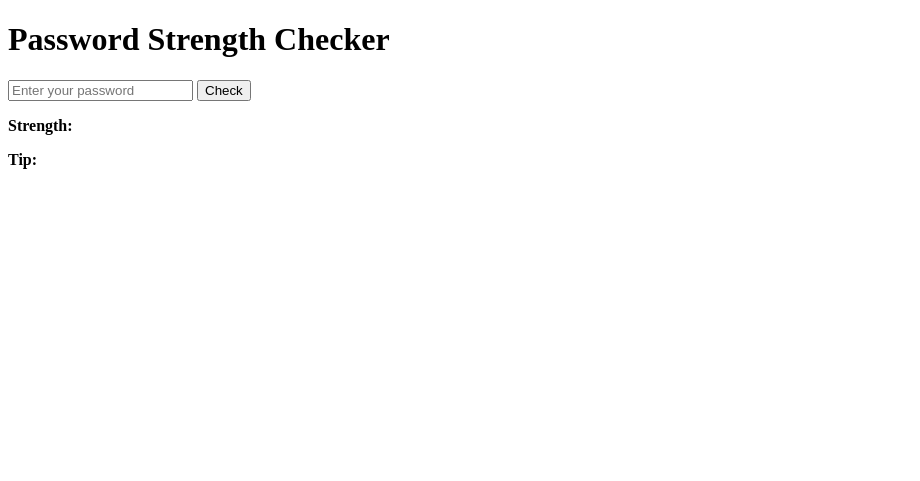
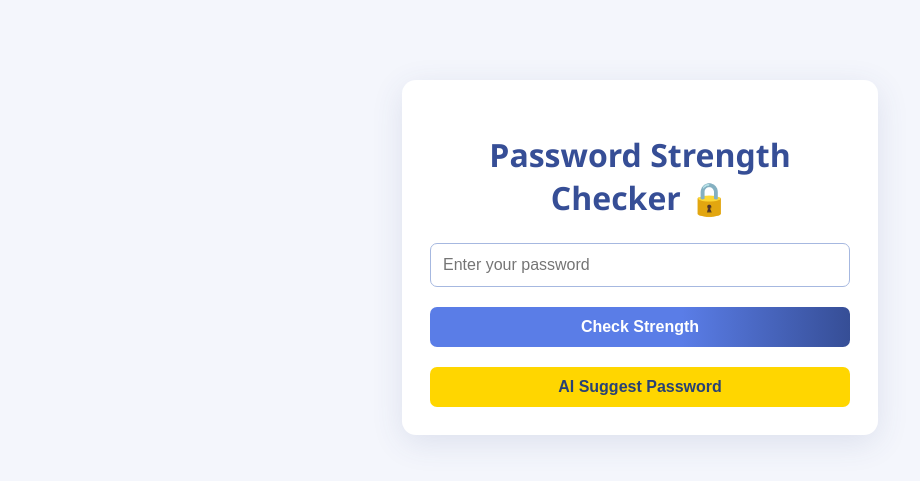
Before and after one commit to SSV359/password-strength-checker, a Flask app: page / in a window 1280 px wide. Shown: the top 481 px of the page, without its empty margins (0-920 px from the left). Run offline with Flask 3, Linux system fonts and the light colour scheme.

Commit message:
html edits

```diff
--- a/app.py
+++ b/app.py
@@ -1,5 +1,5 @@
 from flask import Flask, render_template, request
-import string
+import string, secrets
 
 app = Flask(__name__)
 
@@ -18,13 +18,35 @@ def check_password_strength(password):
     else:
         return "Weak ❌", "Use at least 8 characters, and mix letters, numbers, and symbols."
 
+def ai_suggest_password():
+    # Generate a strong random password
+    alphabet = string.ascii_letters + string.digits + string.punctuation
+    while True:
+        password = ''.join(secrets.choice(alphabet) for _ in range(16))
+        # Ensure it has at least one of each type
+        if (any(c.islower() for c in password) and
+            any(c.isupper() for c in password) and
+            any(c.isdigit() for c in password) and
+            any(c in string.punctuation for c in password)):
+            break
+    recommendation = "This password is highly secure due to its length and use of random characters, numbers, and symbols. Consider using a password manager to store it safely."
+    return password, recommendation
+
 @app.route("/", methods=["GET", "POST"])
 def index():
-    strength, tip = "", ""
+    strength, tip, suggestion, suggestion_tip = "", "", "", ""
     if request.method == "POST":
-        password = request.form["password"]
-        strength, tip = check_password_strength(password)
-    return render_template("index.html", strength=strength, tip=tip)
+        password = request.form.get("password", "")
+        if "suggest" in request.form:
+            suggestion, suggestion_tip = ai_suggest_password()
+        else:
+            strength, tip = check_password_strength(password)
+    return render_template("index.html",
+        strength=strength,
+        tip=tip,
+        suggestion=suggestion,
+        suggestion_tip=suggestion_tip
+    )
 
 if __name__ == "__main__":
     app.run(host="0.0.0.0", port=80)
--- a/templates/index.html
+++ b/templates/index.html
@@ -2,14 +2,114 @@
 <html>
 <head>
     <title>Password Strength Checker</title>
+    <meta name="viewport" content="width=device-width, initial-scale=1">
+    <style>
+        body {
+            background: #f4f6fc;
+            font-family: 'Segoe UI', Arial, sans-serif;
+            margin: 0;
+            padding: 0;
+        }
+        .container {
+            max-width: 420px;
+            margin: 80px auto;
+            padding: 32px 28px 28px 28px;
+            background: #fff;
+            border-radius: 14px;
+            box-shadow: 0 8px 32px rgba(60,70,130,0.12);
+        }
+        h1 {
+            font-size: 2rem;
+            margin-bottom: 24px;
+            color: #364e96;
+            text-align: center;
+            font-weight: 600;
+        }
+        form {
+            display: flex;
+            flex-direction: column;
+            gap: 14px;
+        }
+        input[type="text"], input[type="password"] {
+            padding: 12px;
+            border: 1.5px solid #a6b8e0;
+            border-radius: 7px;
+            font-size: 1rem;
+            outline: none;
+            transition: border 0.2s;
+        }
+        input[type="text"]:focus, input[type="password"]:focus {
+            border-color: #364e96;
+        }
+        button {
+            padding: 11px 0;
+            background: linear-gradient(90deg, #5a7de7 60%, #364e96 100%);
+            color: #fff;
+            border: none;
+            border-radius: 7px;
+            font-size: 1rem;
+            font-weight: 600;
+            cursor: pointer;
+            margin-top: 6px;
+            transition: background 0.22s;
+        }
+        button:hover {
+            background: linear-gradient(90deg, #364e96 60%, #5a7de7 100%);
+        }
+        .result, .suggestion {
+            margin-top: 22px;
+            padding: 16px;
+            background: #eaf1ff;
+            border-radius: 8px;
+            font-size: 1.1rem;
+            color: #284175;
+        }
+        .suggestion {
+            background: #fff7e6;
+            color: #88661c;
+        }
+        .password-field {
+            display: flex;
+            align-items: center;
+            gap: 8px;
+        }
+        .password-field input {
+            flex: 1;
+        }
+        @media (max-width: 500px) {
+            .container {
+                margin: 24px 7px;
+                padding: 18px 8px 16px 8px;
+            }
+            h1 {
+                font-size: 1.3rem;
+            }
+        }
+    </style>
 </head>
 <body>
-    <h1>Password Strength Checker</h1>
-    <form method="POST">
-        <input type="text" name="password" placeholder="Enter your password">
-        <button type="submit">Check</button>
-    </form>
-    <p><strong>Strength:</strong> {{ strength }}</p>
-    <p><strong>Tip:</strong> {{ tip }}</p>
+    <div class="container">
+        <h1>Password Strength Checker 🔒</h1>
+        <form method="POST">
+            <div class="password-field">
+                <input type="text" name="password" placeholder="Enter your password" autocomplete="off" />
+            </div>
+            <button type="submit">Check Strength</button>
+            <button type="submit" name="suggest" style="background: #ffd600; color: #284175;">AI Suggest Password</button>
+        </form>
+        {% if strength %}
+            <div class="result">
+                <strong>Strength:</strong> {{ strength }}<br>
+                {{ tip }}
+            </div>
+        {% endif %}
+        {% if suggestion %}
+            <div class="suggestion">
+                <strong>AI Suggested Password:</strong><br>
+                <span style="font-family:monospace;font-size:1.2em;">{{ suggestion }}</span><br>
+                {{ suggestion_tip }}
+            </div>
+        {% endif %}
+    </div>
 </body>
 </html>
```
